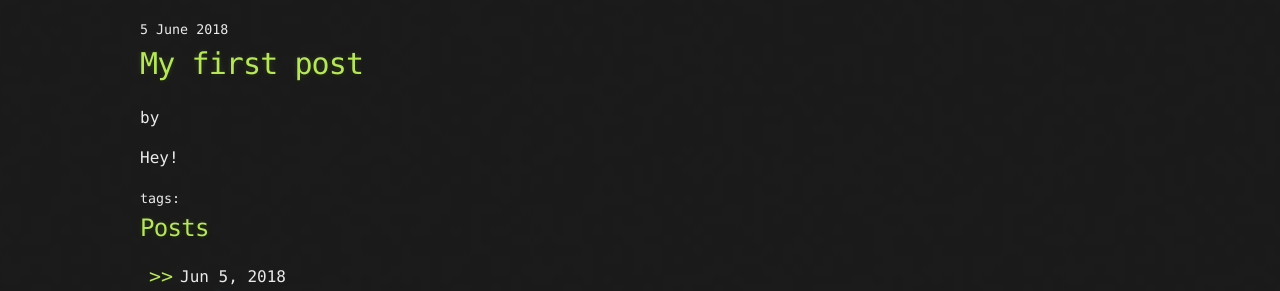
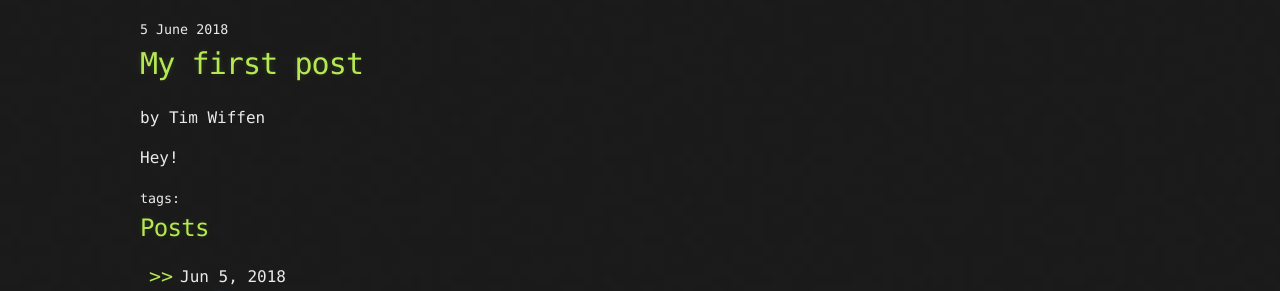
Before and after one commit to timmywiff/timmywiff.github.io, a Jekyll site: the page built from _posts/2018-06-05-my-first-post.md, in a window 1280 px wide. Shown: the part 156-447 px from the top of the page. Built offline with Jekyll 4.4.1, drawn with Linux system fonts in a browser that asks for light colours.

```diff
--- a/_config.yml
+++ b/_config.yml
@@ -1,5 +1,10 @@
 title: timmywiff
+author: Tim Wiffen
 description: Dev, dev, dev...
 show_downloads: false
 google_analytics:
 theme: jekyll-theme-hacker
+
+# social links
+twitter_username: timmywiff
+github_username:  timmywiff
```
